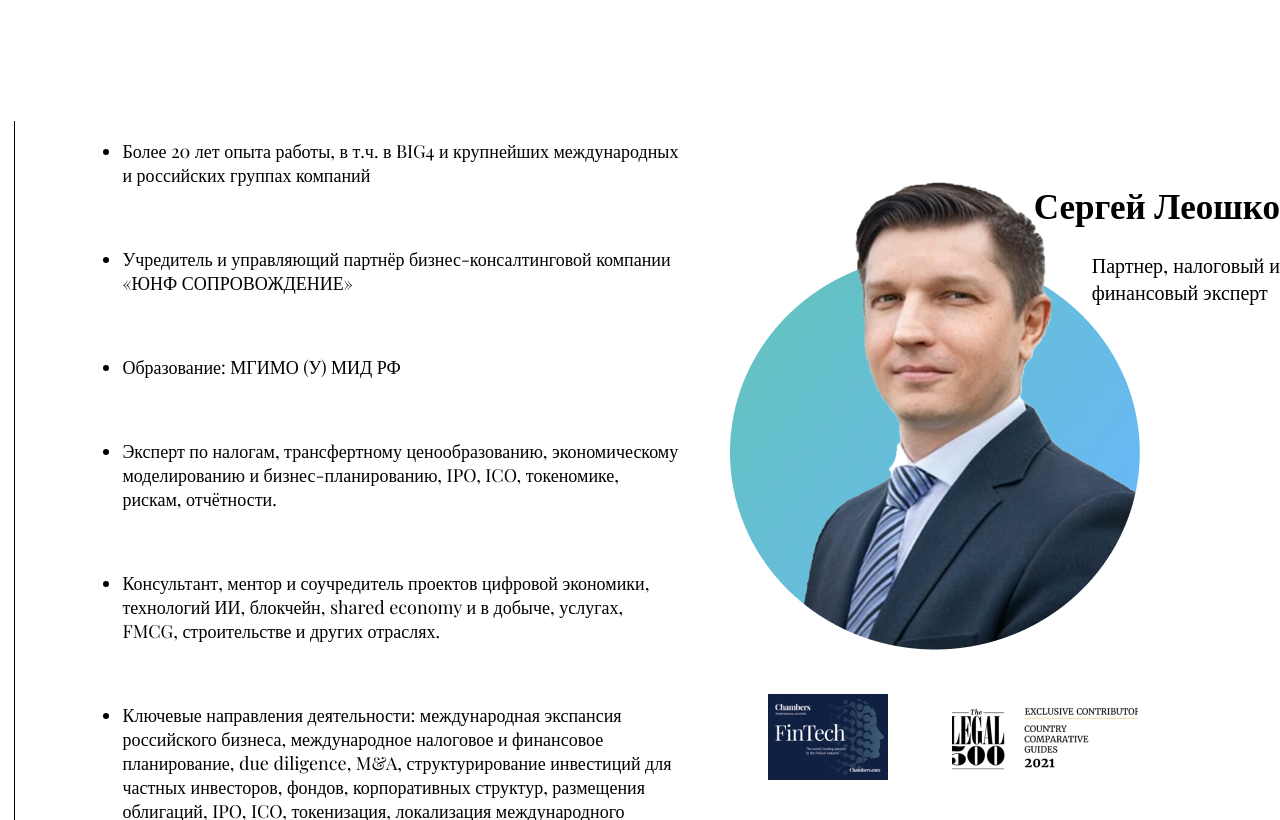
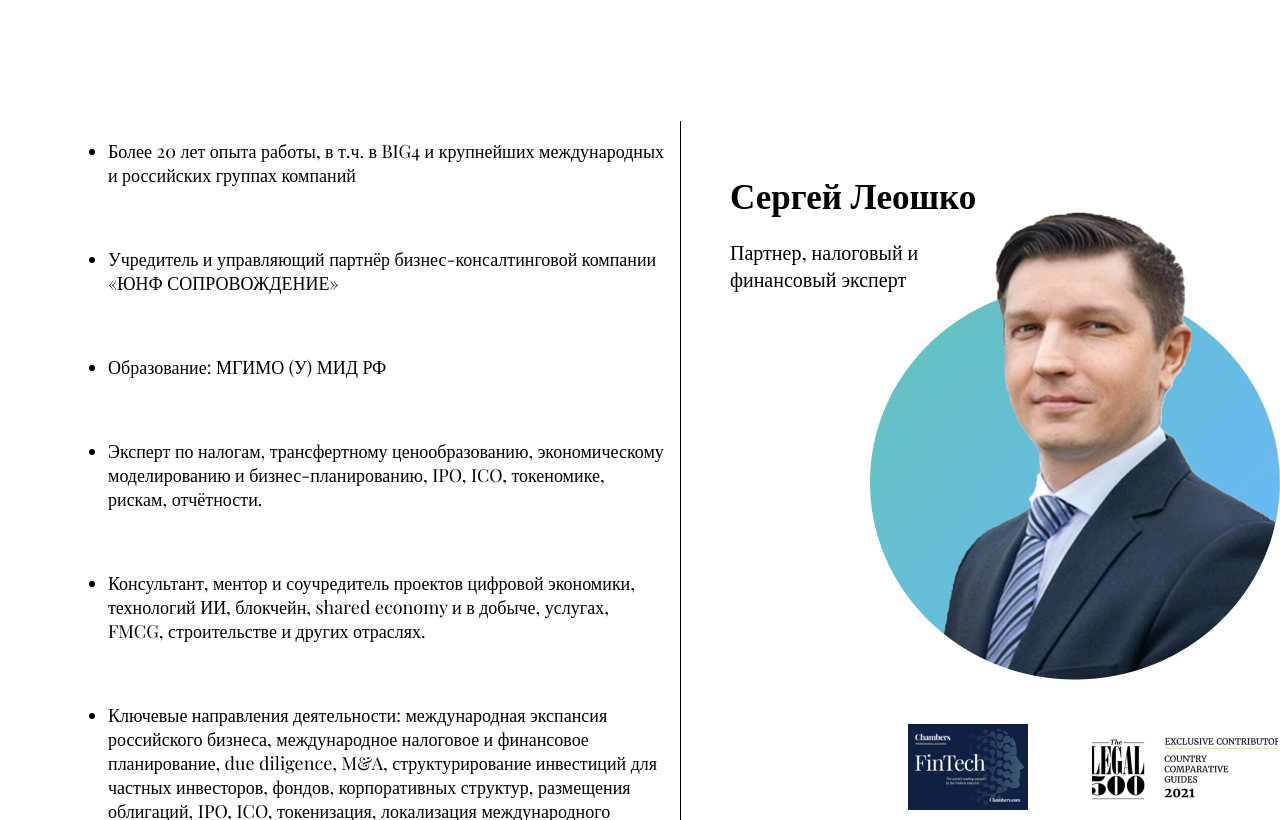
Before and after one commit to MasterAli6969/Agranovskaya-React-Project, a React (Create React App) app: page / in a window 1280 px wide. Shown: the part 1980-2800 px from the top of the page. Built offline with nearby package versions, Linux system fonts and the light colour scheme.

Commit message:
введны некоторые правки косаемо кастомных компонентов и их отображения в  частности аватарок и адаптива

```diff
--- a/src/custom-camponents/Custom-static-components/CustomAvatarImage.jsx
+++ b/src/custom-camponents/Custom-static-components/CustomAvatarImage.jsx
@@ -1,5 +1,5 @@
 import "./static.css";
-function CustomAvatarImage({AvaArrayObject, customClass = {}}) {
+function CustomAvatarImage({ AvaArrayObject, customClass = {} }) {
   return (
     <>
       {AvaArrayObject.map((content, index) => {
@@ -11,14 +11,8 @@ function CustomAvatarImage({AvaArrayObject, customClass = {}}) {
             <div
               className={`avatar_div_text_style_conteiner ${customClass.castomDivTextStyle}`}
             >
-              <p
-                className={`avatar_text1_style ${customClass.castomText1Style}`}
-              >
-                {content.name}
-              </p>
-              <p
-                className={`avatar_text2_style ${customClass.castomText2Style}`}
-              >
+              <p className={`avatar_text1_style `}>{content.name}</p>
+              <p className={`avatar_text2_style `}>
                 {content.jobTitle1}
                 <br />
                 {content.jobTitle2}
--- a/src/custom-camponents/Custom-static-components/CustomList.jsx
+++ b/src/custom-camponents/Custom-static-components/CustomList.jsx
@@ -1,16 +1,22 @@
 function CustomList(props) {
-  const {linkArray, customClass,} = props;
+  const { linkArray, customClass } = props;
   return (
-    <div className={`${customClass.customDivStyle}`}>
-      <div className={`${customClass.customLineStyle}`} />
-    <ul className= {`${customClass.customUlStyle}`}>
-
+    <div
+      className={`${customClass.customDivStyle}`}
+    >
+      <div
+        className={`${customClass.customLineStyle} ${customClass.customADDLineStyle}`}
+      />
+      <ul className={`${customClass.customUlStyle} ${customClass.customAddUlStyle}`}>
         {linkArray.map((link, index) => {
           return (
             <li className={` ${customClass.customLiStyle}`} key={index}>
               <p className={` ${customClass.customPStyle}`}> {link.text}</p>
               <a className={` ${customClass.customAStyle}`} href={link.url}>
-              <img className={`${customClass.customImgStyle}`} src={link.image} />
+                <img
+                  className={`${customClass.customImgStyle}`}
+                  src={link.image}
+                />
                 {link.link}
               </a>
             </li>
--- a/src/custom-camponents/Custom-static-components/static.css
+++ b/src/custom-camponents/Custom-static-components/static.css
@@ -1,21 +1,4 @@
 /* НИЖЕ БУДУТ УКАЗАННЫ СТАТИЧЕСКИЕ СТИЛИ КАСТОМНЫХ ЭЛЕМЕНТОВ ДЛЯ АВАТАРОК СОТРУДНИКОВ */
-
-.first_page_team_Div {
-  display: flex;
-  margin: 10% 0 0 0;
-  width: 100%;
-  min-height: 0;
-}
-
-.first_page_team_second_block_Div_Left {
-  order: 2;
-  width: 100%;
-  min-height: 0;
-}
-
-.first_page_team_second_block_Div_Right {
-  order: 1;
-}
 
 .avatar_div_style_conteiner {
   position: relative;
@@ -27,6 +10,9 @@
 
 .avatar_div_text_style_conteiner {
   position: absolute;
+  display: flex;
+  flex-direction: column;
+  align-items: flex-end;
   width: 70%;
   height: 200px;
   top: 10px;
@@ -34,18 +20,12 @@
 }
 
 .avatar_text1_style {
-  position: absolute;
-  top: 0;
-  right: 0;
   font-size: 35px;
   font-weight: 900;
   margin: 0;
 }
 
 .avatar_text2_style {
-  position: absolute;
-  top: 50px;
-  right: 0;
   font-size: 20px;
   font-weight: normal;
 }
--- a/src/first-page-web-content/first-page-blocks/first-page-team/FirstPageTeam.css
+++ b/src/first-page-web-content/first-page-blocks/first-page-team/FirstPageTeam.css
@@ -1,4 +1,4 @@
-/*Все стили прописанные ниже относятся глобально ко всем блокам аватарки и описания владельца аватарки*/
+/*все стили ниже описывают глобальные стили для контейнера отображения правой и левой части, для файла firstPageTeam.jsx*/
 
 .first_page_team_Div {
   display: flex;
@@ -17,42 +17,7 @@
   order: 1;
 }
 
-.avatar_div_style_conteiner {
-  position: relative;
-  margin: 50px 0 0 50px;
-  padding: 0;
-  width: 550px;
-  height: 700px;
-}
-
-.avatar_div_text_style_conteiner {
-  position: absolute;
-  width: 70%;
-  height: 200px;
-  top: 10px;
-  right: 0;
-}
-
-.avatar_text1_style {
-  position: absolute;
-  top: 0;
-  right: 0;
-  font-size: 35px;
-  font-weight: 900;
-  margin: 0;
-}
-
-.avatar_text2_style {
-  position: absolute;
-  top: 50px;
-  right: 0;
-  font-size: 20px;
-  font-weight: normal;
-}
-
-.avatar_image_style {
-  position: absolute;
-}
+/*все стили ниже описывают глобальные стили списка с описанием человека*/
 
 .info_Div_List_Text {
   display: flex;
@@ -62,28 +27,39 @@
 
 .info_Line_List_Text {
   background-color: black;
-  width: 5px;
+  width: 3px;
   min-height: 0;
   margin: 0 0 0 2%;
+  order: 1;
 }
 
 .info_Ul_List_Text {
   font-size: 18px;
   font-weight: normal;
   margin: 0 0 0 10%;
+  order: 2;
 }
 
 /*Все стили прописанные ниже относятся локально ко стилям второго блока где Сергей, через доп классы*/
 
-.avatar_div_Add_style_conteiner_sekond_block{
-    margin: 0;
+.avatar_div_text_style_conteiner_second_block {
+  align-items: flex-start;
+  top: 0;
+  left: 0;
 }
 
-.avatar_div_Add_text_style_conteiner_sekond_block{
-    top: 0;
-    left: 0;
+.avatar_image_style_second_block {
+  top: 30px;
+  right: 0px;
 }
 
+.info_Line_List_Text_Second_Block {
+  order: 2;
+}
+
+.info_Ul_List_Text_Second_Block {
+  order: 1;
+}
 
 /*Ниже находится медиа=запрос для абаптации страницы под мобильную версию*/
 
@@ -97,4 +73,8 @@
   .first_page_team_second_block_Div_Right {
     order: 2;
   }
+
+  .info_Line_List_Text {
+    display: none;
+  }
 }
--- a/src/first-page-web-content/first-page-blocks/first-page-team/FirstPageTeamBlockFirst.jsx
+++ b/src/first-page-web-content/first-page-blocks/first-page-team/FirstPageTeamBlockFirst.jsx
@@ -49,8 +49,6 @@ export function FirstPageTeamContentInfoList1() {
     customDivStyle: "info_Div_List_Text",
     customLineStyle: "info_Line_List_Text",
     customUlStyle: "info_Ul_List_Text",
-    customLiStyle: "info_Li_Text",
-    customPStyle: "info_P_Text",
   };
   return (
     <CustomList
--- a/src/first-page-web-content/first-page-blocks/first-page-team/FirstPageTeamBlockSecond.jsx
+++ b/src/first-page-web-content/first-page-blocks/first-page-team/FirstPageTeamBlockSecond.jsx
@@ -11,8 +11,17 @@ export function FirstPageTeamContentAvatar2() {
         process.env.PUBLIC_URL + "/image/first-page-team/Аватарка-Сергей.png",
     },
   ];
+  const avaUniqueChangesObjectClass = {
+    castomDivTextStyle: "avatar_div_text_style_conteiner_second_block",
+    castomImgStyle: "avatar_image_style_second_block",
+  };
 
-  return <CustomAvatarImage AvaArrayObject={avaArrayFirst} />;
+  return (
+    <CustomAvatarImage
+      AvaArrayObject={avaArrayFirst}
+      customClass={avaUniqueChangesObjectClass}
+    />
+  );
 }
 
 export function FirstPageTeamContentInfoList2() {
@@ -46,17 +55,17 @@ export function FirstPageTeamContentInfoList2() {
       text: "Языки: русский, английский, испанский Рейтинг ведущих экспертов Chambers FinTech Guide, The Legal 500",
     },
   ];
-  const infoListTextArrayStyleOdject = {
+  const infoListTextStyleOdject = {
     customDivStyle: "info_Div_List_Text",
     customLineStyle: "info_Line_List_Text",
     customUlStyle: "info_Ul_List_Text",
-    customLiStyle: "info_Li_Text",
-    customPStyle: "info_P_Text",
+    customADDLineStyle: "info_Line_List_Text_Second_Block",
+    customAddUlStyle: "info_Ul_List_Text_Second_Block",
   };
   return (
     <CustomList
       linkArray={infoListTextArray}
-      customClass={infoListTextArrayStyleOdject}
+      customClass={infoListTextStyleOdject}
     />
   );
 }
--- a/src/first-page-web-content/first-page-blocks/first-page-team/FirstPageTeamBlockThird.jsx
+++ b/src/first-page-web-content/first-page-blocks/first-page-team/FirstPageTeamBlockThird.jsx
@@ -50,8 +50,6 @@ export function FirstPageTeamContentInfoList3() {
     customDivStyle: "info_Div_List_Text",
     customLineStyle: "info_Line_List_Text",
     customUlStyle: "info_Ul_List_Text",
-    customLiStyle: "info_Li_Text",
-    customPStyle: "info_P_Text",
   };
   return (
     <CustomList
```
Also changed, not shown: src/Test/testx.js (added, +25 -0 lines). Lines whose indentation alone changed are shown as unchanged.
